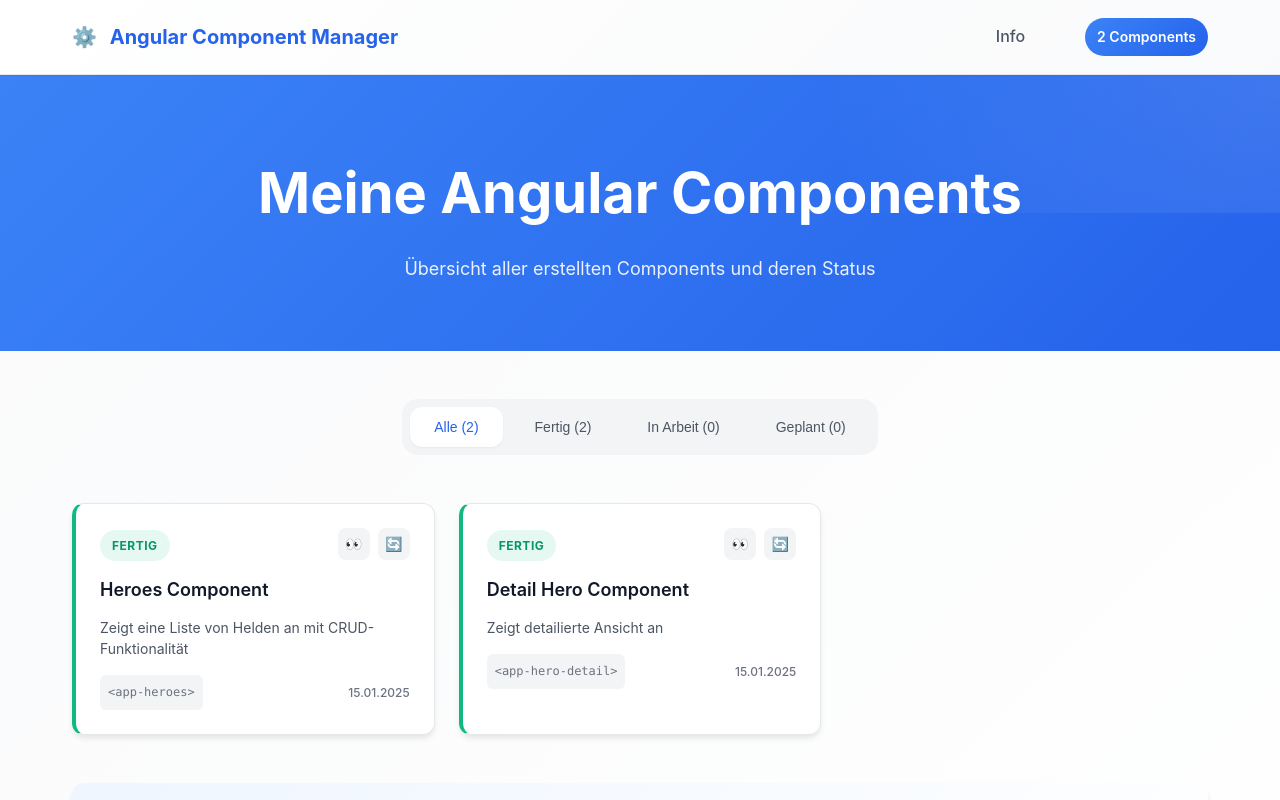
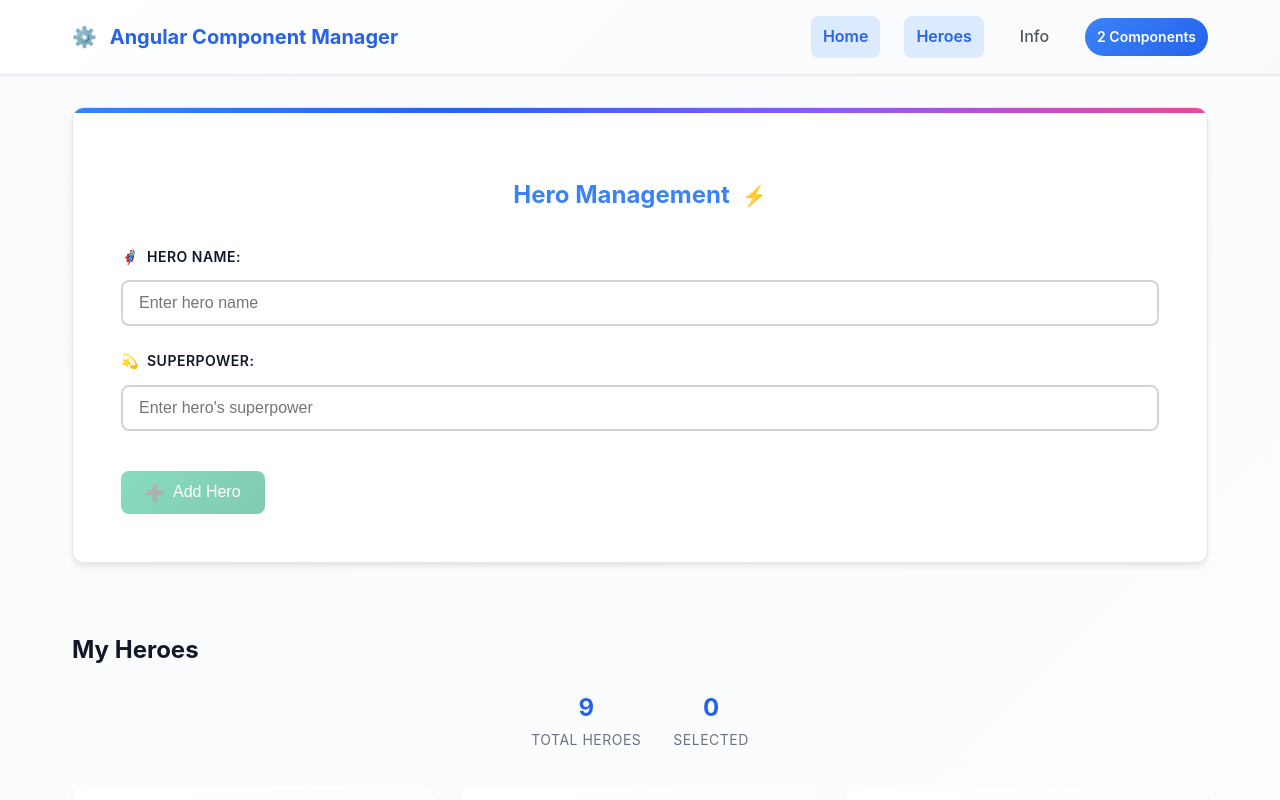
Before and after one commit to HeiligerG/Mobile-Learning, an Angular app in the folder Anguler/angular-tour-of-heroes/: page /heroes in a window 1280 px wide. Before the commit this address led to /. Shown: the top 800 px of the page. Built offline with nearby package versions, Linux system fonts and the light colour scheme.

Commit message:
css&routerLink

```diff
--- a/Anguler/angular-tour-of-heroes/src/app/app.component.html
+++ b/Anguler/angular-tour-of-heroes/src/app/app.component.html
@@ -5,21 +5,19 @@
         <h1>{{title}}</h1>
       </div>
       <div class="nav-actions">
-        <a routerLink="/info">Info</a>
-        <router-outlet></router-outlet>
+        <a routerLink="/" routerLinkActive="active">Home</a>
+        <a routerLink="/heroes" routerLinkActive="active">Heroes</a>
+        <a routerLink="/info" routerLinkActive="active">Info</a>
         <span class="component-counter">{{components().length}} Components</span>
       </div>
     </nav>
   </header>
 
   <main class="main">
-    <section class="hero">
-      <div class="hero-content">
-        <h1 class="hero-title">Meine Angular Components</h1>
-        <p class="hero-subtitle">Übersicht aller erstellten Components und deren Status</p>
-      </div>
-    </section>
+    <router-outlet></router-outlet>
+  </main>
 
+  <!-- TODO: Auslagerung in card component -->
   <section class="components-section">
     <div class="container">
       <div class="filter-tabs">
@@ -141,8 +139,8 @@
       </div>
     </div>
   </section>
+
   <app-messages></app-messages>
-  </main>
 
   <footer class="footer">
     <div class="container">
--- a/Anguler/angular-tour-of-heroes/src/app/app.component.scss
+++ b/Anguler/angular-tour-of-heroes/src/app/app.component.scss
@@ -58,6 +58,11 @@
     &:hover {
       background: var(--gray-100);
       color: var(--primary-600);
+    }
+    &.active {
+    background: var(--primary-100);
+    color: var(--primary-600);
+    font-weight: var(--font-semibold);
     }
   }
 }
--- a/Anguler/angular-tour-of-heroes/src/app/app.component.ts
+++ b/Anguler/angular-tour-of-heroes/src/app/app.component.ts
@@ -1,7 +1,7 @@
 import { Component, signal, computed } from '@angular/core';
 import { CommonModule } from '@angular/common';
 import { FormsModule } from '@angular/forms';
-import { RouterOutlet } from '@angular/router';
+import { RouterLinkActive, RouterOutlet, RouterLink } from '@angular/router';
 import { HeroesComponent } from './heroes/heroes.component';
 import { MessagesComponent } from './messages/messages.component';
 
@@ -22,6 +22,8 @@ type FilterType = 'all' | 'planned' | 'inProgress' | 'completed';
   standalone: true,
   imports: [
     RouterOutlet,
+    RouterLink,
+    RouterLinkActive,
     CommonModule,
     FormsModule,
     HeroesComponent,
--- a/Anguler/angular-tour-of-heroes/src/app/app.routes.ts
+++ b/Anguler/angular-tour-of-heroes/src/app/app.routes.ts
@@ -1,9 +1,12 @@
 import { Routes } from '@angular/router';
+import { HeroesComponent } from './heroes/heroes.component';
+import { InfoComponent } from './info/info.component';
 
 export const routes: Routes = [
-    {
-    path: 'info',
-    loadComponent: () =>
-        import('./info/info.component').then(m => m.InfoComponent)
-    },
+  { path: '', redirectTo: '/', pathMatch: 'full' },
+  { path: 'heroes', component: HeroesComponent },
+  { path: 'info', component: InfoComponent },
+  { path: 'home', redirectTo: '/'},
+   // Wildcard route for 404
+  { path: '**', redirectTo: '/heroes' }
 ];
--- a/Anguler/angular-tour-of-heroes/src/main.ts
+++ b/Anguler/angular-tour-of-heroes/src/main.ts
@@ -1,7 +1,12 @@
-import '@angular/compiler';
 import { bootstrapApplication } from '@angular/platform-browser';
-import { appConfig } from './app/app.config';
+import { provideRouter } from '@angular/router';
 import { AppComponent } from './app/app.component';
+import { routes } from './app/app.routes';
+import { provideHttpClient } from '@angular/common/http';
 
-bootstrapApplication(AppComponent, appConfig)
-  .catch((err) => console.error(err));
+bootstrapApplication(AppComponent, {
+  providers: [
+    provideRouter(routes),
+    provideHttpClient()
+  ]
+}).catch(err => console.error(err));
--- a/Anguler/angular-tour-of-heroes/src/styles.scss
+++ b/Anguler/angular-tour-of-heroes/src/styles.scss
@@ -2,6 +2,23 @@
 
 // Import variables and mixins (modern Sass syntax)
 @use 'styles/variables' as *;
+
+// NOTFALL CSS RESET - Füge das GANZ OBEN in src/styles.scss hinzu
+
+/* EMERGENCY FIX - Links wieder klickbar machen */
+* {
+  pointer-events: auto !important;
+}
+
+a, button {
+  cursor: pointer !important;
+  pointer-events: auto !important;
+  position: relative !important;
+  z-index: 9999 !important;
+}
+
+
+
 
 // Global reset and base styles
 * {
```
Lines whose indentation alone changed are shown as unchanged.
